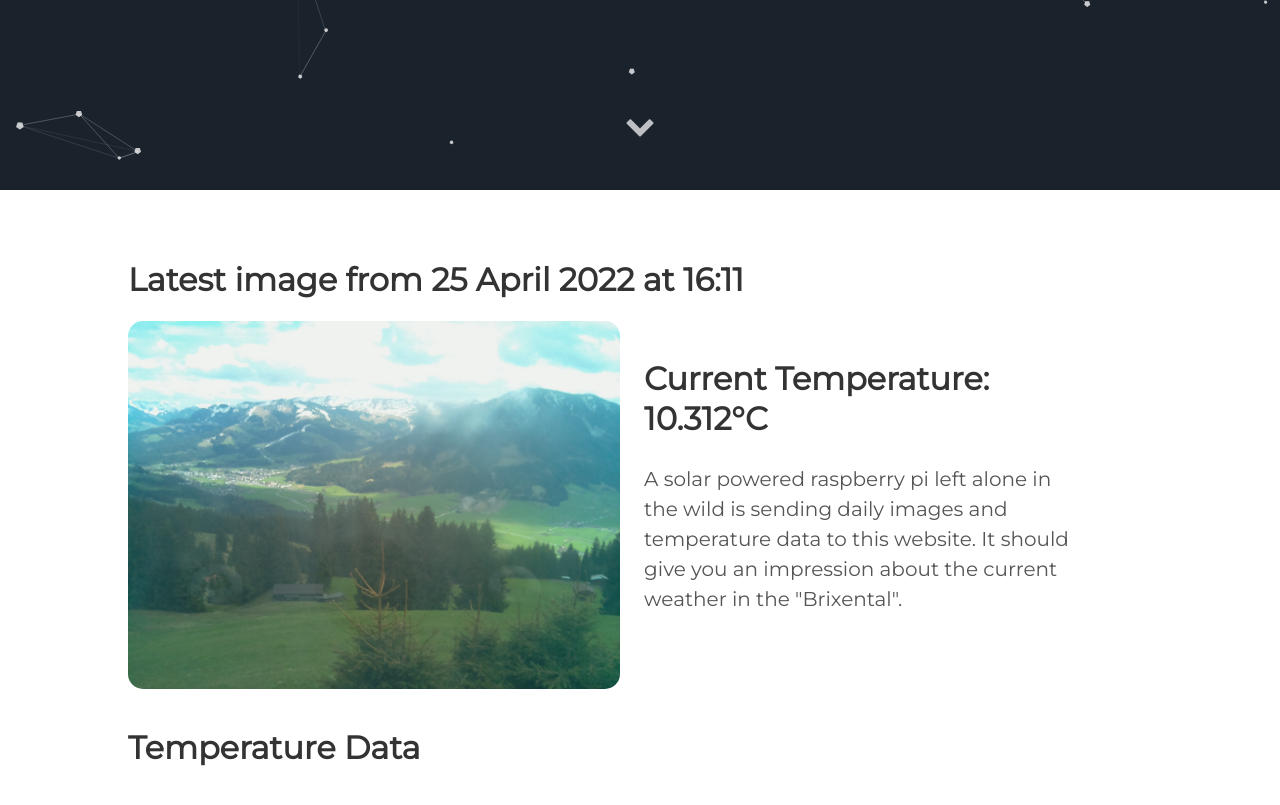
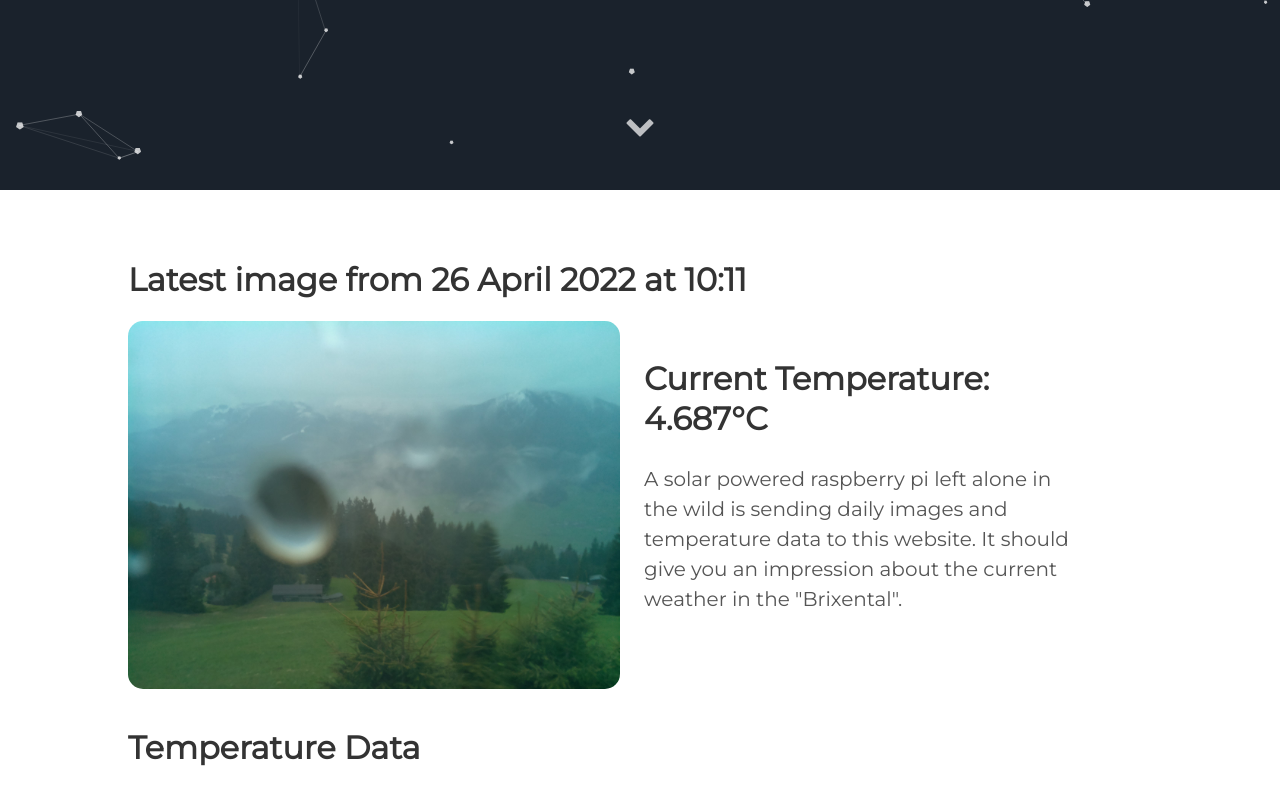
Before and after one commit to vektorious/vektorious.github.io, a Jekyll site: the page built from resources/huette.md, in a window 1280 px wide and 900 px high, scrolled down 710 px. Shown: the top 805 px of the window. Built offline with Jekyll 4.4.1, drawn with Linux system fonts in a browser that asks for light colours.

Commit message:
I'm a bot beep boop

```diff
--- a/resources/huette.md
+++ b/resources/huette.md
@@ -6,13 +6,13 @@ image: '/assets/img/'
 description: 'Live image from the Austrian alps'
 twitter_text: ' '
 ---
-## Latest image from 25 April 2022 at 16:11
+## Latest image from 26 April 2022 at 10:11
 <div class="huette">
   <div class="huette-image">
     <img src="{{ "/assets/img/huette.jpg" | prepend: site.baseurl }}">
   </div>
   <div class="huette-text">
-        <h2>Current Temperature: 10.312°C</h2>
+        <h2>Current Temperature: 4.687°C</h2>
         <p>A solar powered raspberry pi left alone in the wild is sending daily images and temperature data to this website. It should give you an impression about the current weather in the "Brixental".</p>
 
   </div>
```
Also changed, not shown: rpi-script/2022-04-26_100943.txt (renamed from rpi-script/2022-04-25_160940.txt, +5 -5 lines), rpi-script/huette.md (+2 -2 lines), assets/img/huette.jpg, assets/img/temp_plot.png, rpi-script/temp_plot.png, 1 other file.
